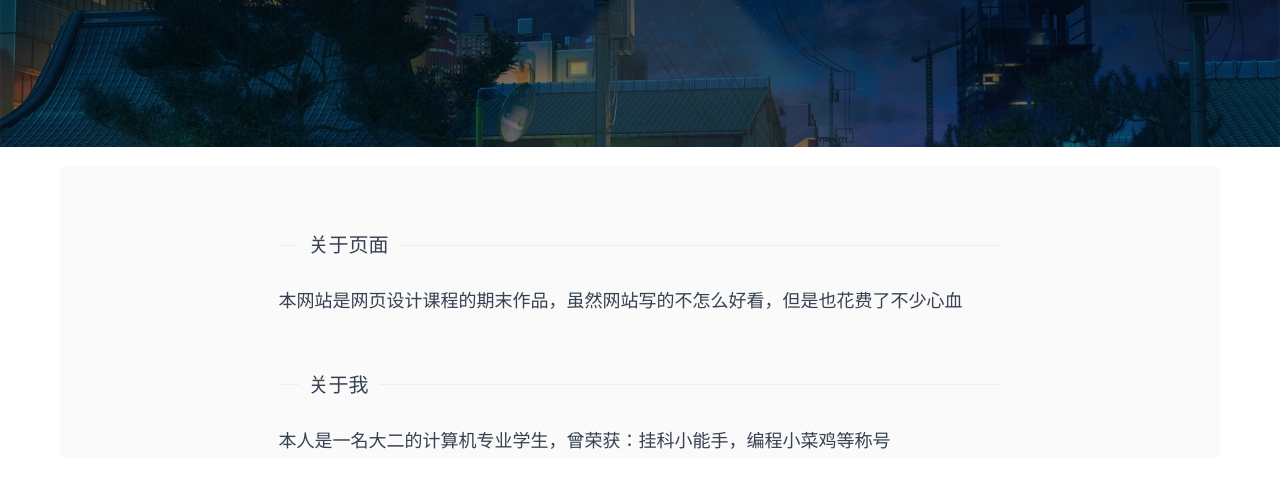
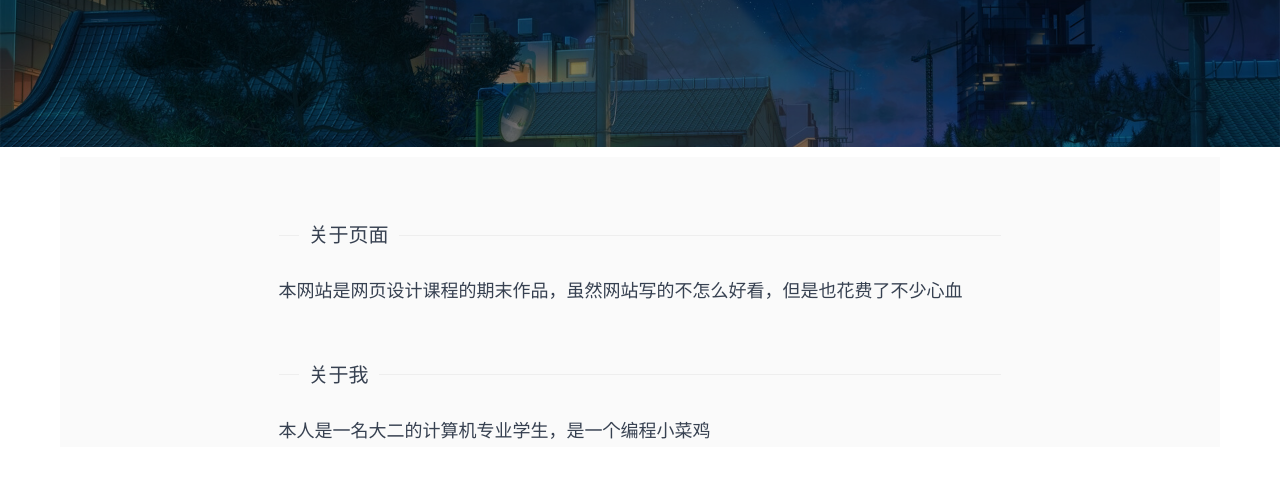
Before and after one commit to AgnoyZ/kuxiaoliunian-pages, a plain HTML site: page about.html in a window 1280 px wide. Shown: the part 249-736 px from the top of the page. Drawn offline with nearby package versions, Linux system fonts and the light colour scheme.

Commit message:
Update about.html

```diff
--- a/about.html
+++ b/about.html
@@ -27,7 +27,7 @@
         <h2 class="layui-font-gray top-h2">关于页面</h2>
     </div>
 </div>
-<div class="layui-main layui-bg-gray" style="margin-top: 20px;padding-top: 10px">
+<div class="layui-main layui-bg-gray" style="margin-top: 10px;padding-top: 10px">
     <article class="prose lg:prose-xl" style="margin: 0 auto">
         <fieldset class="layui-elem-field layui-field-title" style="margin-top: 50px;">
             <legend>关于页面</legend>
@@ -36,7 +36,7 @@
         <fieldset class="layui-elem-field layui-field-title" style="margin-top: 50px;">
             <legend>关于我</legend>
         </fieldset>
-        <p class="layui-font-18">本人是一名大二的计算机专业学生，曾荣获：挂科小能手，编程小菜鸡等称号</p>
+        <p class="layui-font-18">本人是一名大二的计算机专业学生，是一个编程小菜鸡</p>
     </article>
 </div>
 </body>
```
